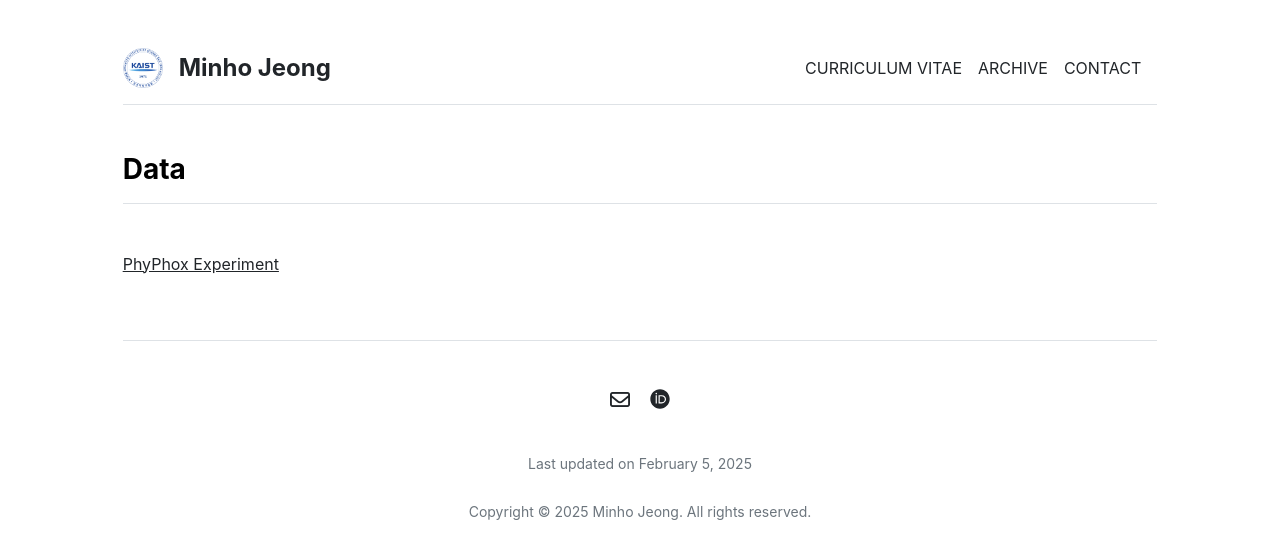
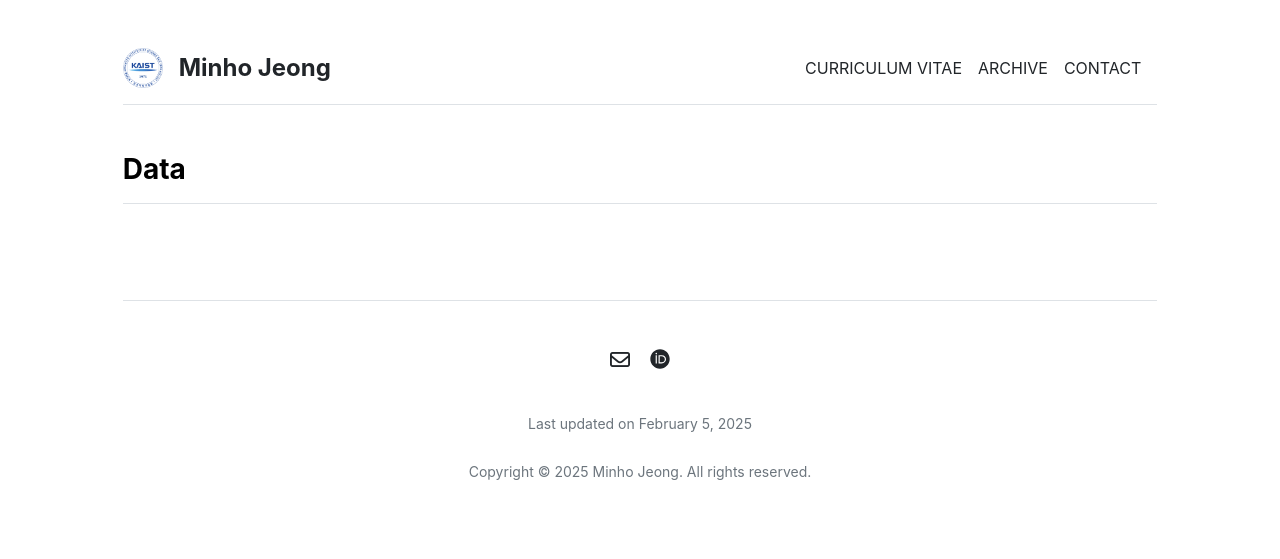
Before and after one commit to mino-jeong/mino-jeong.github.io, a Jekyll site: the page built from data.md, in a window 1280 px wide. Shown: the top 559 px of the page. Built offline with Jekyll 4.4.1, drawn with Linux system fonts in a browser that asks for light colours.

Commit message:
Update settings.yml

```diff
--- a/_data/settings.yml
+++ b/_data/settings.yml
@@ -7,9 +7,6 @@ archive:
 - {name: 'Mathematics', url: '/mathematics'}
 - {name: 'Lecture Notes', url: '/lecture-notes'}
 
-data:
-- {name: 'PhyPhox Experiment', url: '/may-2024-phyphox'}
-
 social:
 - {icon: 'envelope', link: 'mailto:mjeong [at] kaist [dot] ac [dot] kr'}
 - {icon: 'orcid', link: 'https://orcid.org/0009-0000-6873-5271'}
```
